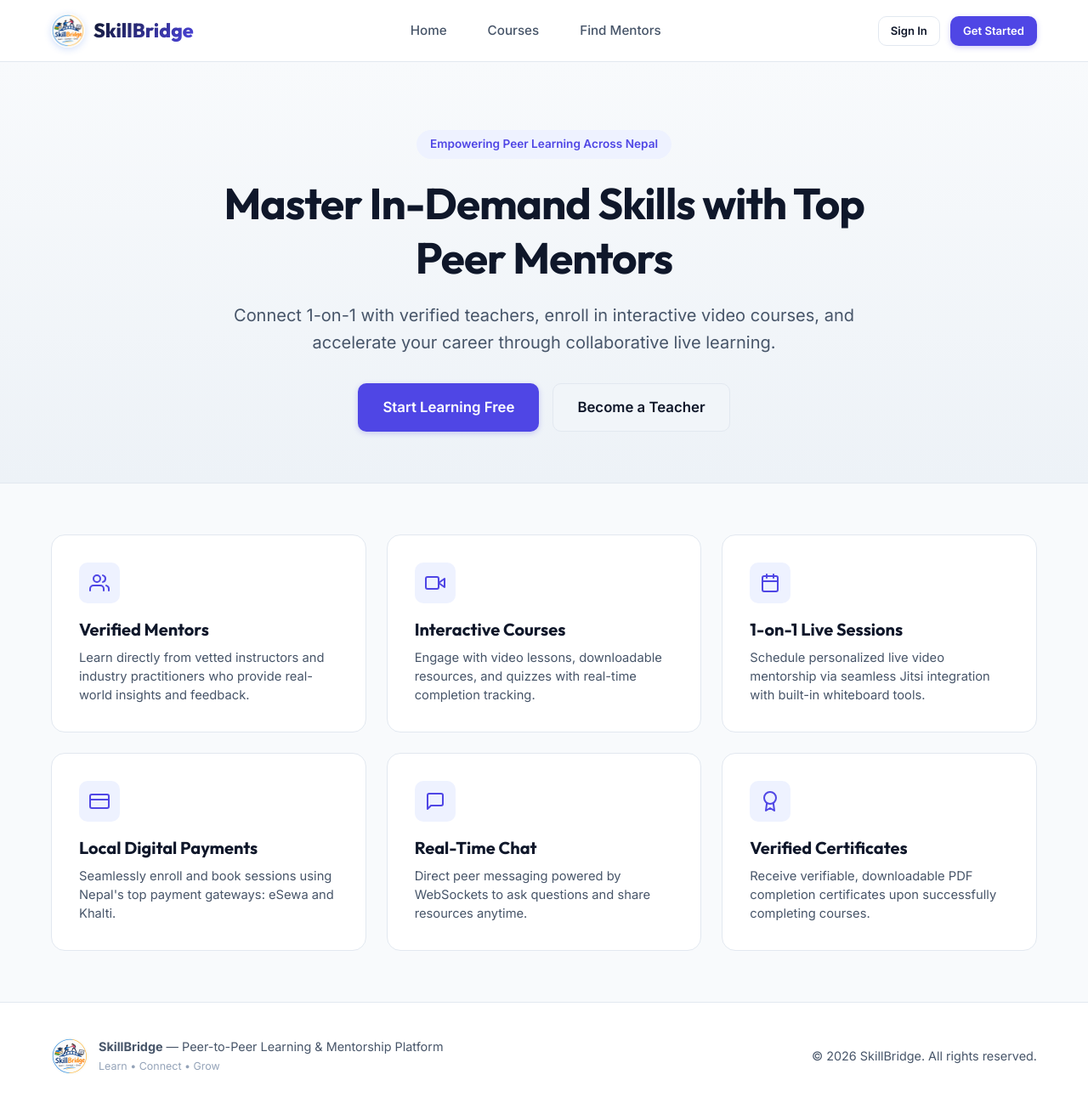
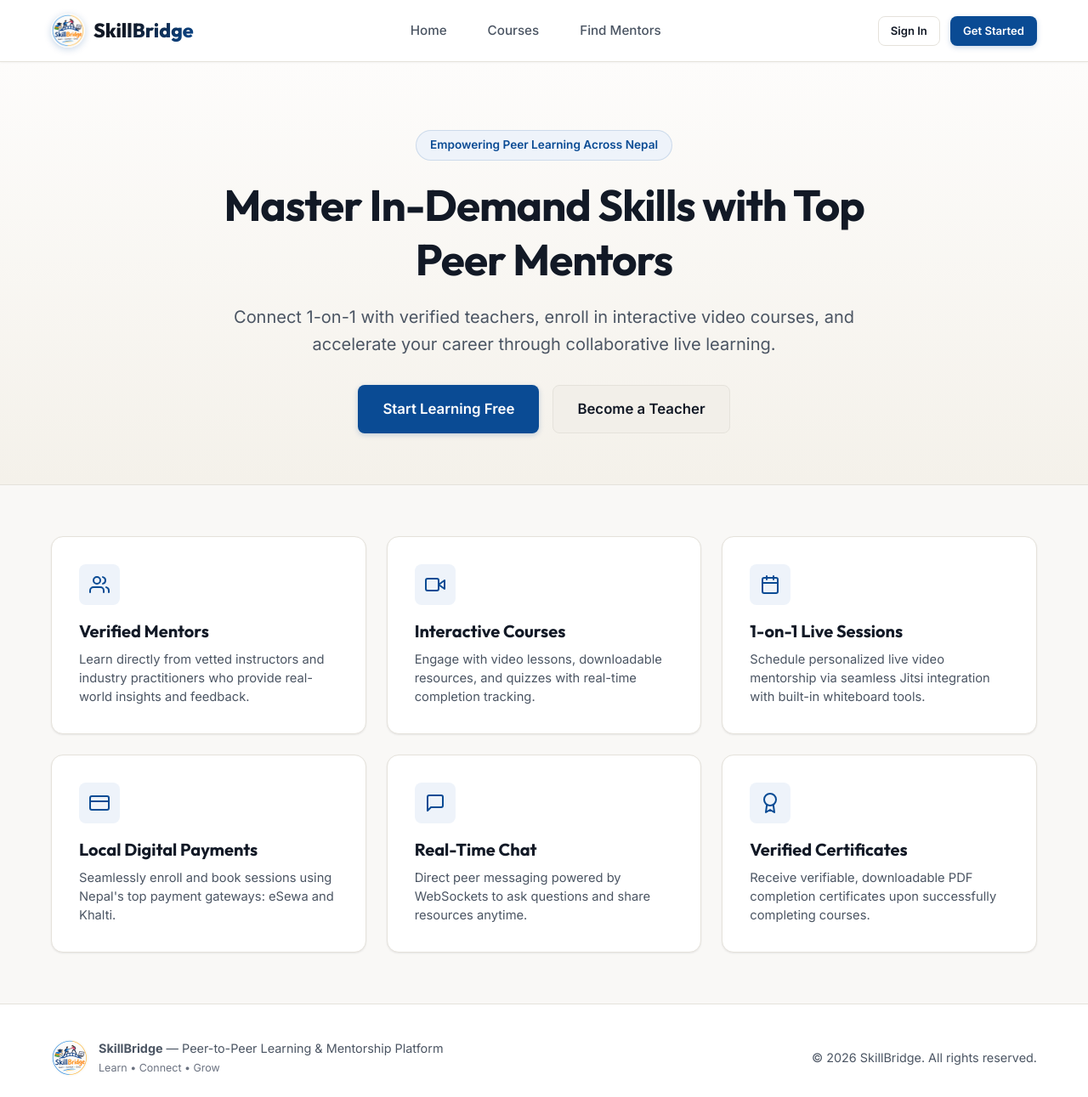
Before and after one commit to nkrishal21-hash/SkillBridge, a Flask app: page / in a window 1280 px wide. Shown: the whole page at 85% size. Before the commit the page ends 1263 px from the top, so only its background shows below. Run offline with Flask 3, Linux system fonts and the light colour scheme.

Commit message:
style: refine color system and visual hierarchy — form backgrounds, restrained accent color, varied elevation

```diff
--- a/app/static/css/style.css
+++ b/app/static/css/style.css
@@ -1,57 +1,109 @@
 /*
-  SkillBridge — Modern Design System & Stylesheet
-  Clean, vibrant aesthetics with smooth micro-interactions.
+  SkillBridge — Brand Identity & Design System Specification
+  =============================================================
+  GROUNDED IN THE SKILLBRIDGE LOGO (app/static/images/logo-source.png)
+
+  1. Palette Origins:
+     - Primary Blue (--primary: #0a4b94):
+       Directly derived from the logo's deep illustration ink (#063979 / rgb 6, 57, 121).
+       Selected #0a4b94 as the interactive primary for higher vibrancy while maintaining
+       commanding trust and financial credibility for NPR course payments and mentorship.
+       Hover state: #07356a. Soft tint wash: #eef3fa (matching logo's light sky fill).
+       WCAG Contrast: 8.56:1 on white, 8.06:1 on warm canvas (exceeds AAA requirement).
+     - Accent Warm Gold (--accent: #fe8d06, --accent-cta: #d97706):
+       Sampled directly from the logo's golden sun/emblem (rgb 254, 141, 6).
+       Restrained usage: used selectively for star ratings, key achievement highlights,
+       pending disbursal indicators, and verification accents. NOT scattered indiscriminately.
+     - Secondary Blue (--secondary: #1b62a5):
+       Harmonious mid-tone ocean blue matching the logo's internal depth.
+
+  2. Warm-Neutral Canvas & Surfaces:
+     - Page Canvas (--bg-main: #f9f8f6):
+       Departing from generic cool slate (#f8fafc) to a warm, organic stone canvas
+       sampled from the warm-white ground of the original logo artwork.
+     - Content Surfaces (--bg-surface: #ffffff):
+       Crisp elevated white cards against the warm-neutral canvas for clear figure-ground separation.
+     - Distinct Input Fields (--bg-input: #fbfaf8, --border-input: #d4d0c7):
+       Solves the flat "invisible white-on-white" issue by providing a subtle warm-tinted
+       recessed background and defined warm-stone border for form controls, switching to
+       pure white (#ffffff) with a brand-blue focus ring on interaction.
+     - Secondary Surfaces (--bg-alt: #f2efe9):
+       Warm stone tint for nested sections, inactive tabs, and table headers.
+
+  3. Typographic Hierarchy & WCAG Accessibility:
+     - Primary Text (--text-primary: #121926): Deep ink charcoal (15.5:1 on white, AAA).
+     - Secondary Text (--text-secondary: #4b5563): Warm slate (7.1:1 on white, AAA).
+     - Muted Text (--text-muted: #6b7280): Mid slate (4.6:1 on white, AA).
+
+  4. Varied Elevation & Spatial Scale:
+     - Small elements (pills, badges, small tags): --radius-sm: 6px.
+     - Interactive controls (buttons, inputs, dropdown items): --radius-md: 8px.
+     - Content cards (teachers, courses, stats, bookings): --radius-lg: 14px, multi-layered warm shadows.
+     - Prominent containers (auth card, checkout card, modals): --radius-xl: 18px, deep elevation shadow.
+     - Warm ambient shadows: tinted with dark ink tone rgba(18, 25, 38, ...) rather than dead grey.
 */
 
 @import url('https://fonts.googleapis.com/css2?family=Inter:wght@300;400;500;600;700&family=Outfit:wght@500;600;700;800&display=swap');
 
 :root {
-  /* Color Palette */
-  --primary: #4f46e5;
-  --primary-hover: #4338ca;
-  --primary-light: #eef2ff;
-  --primary-glow: rgba(79, 70, 229, 0.25);
-
-  --secondary: #0ea5e9;
-  --accent: #8b5cf6;
-
-  --bg-main: #f8fafc;
+  /* Brand Color Palette — Sourced from Logo */
+  --primary: #0a4b94;
+  --primary-hover: #07356a;
+  --primary-light: #eef3fa;
+  --primary-glow: rgba(10, 75, 148, 0.22);
+
+  --secondary: #1b62a5;
+  --accent: #fe8d06;
+  --accent-cta: #d97706;
+  --accent-light: #fef7ec;
+
+  /* Surfaces & Warm-Neutral Backgrounds */
+  --bg-main: #f9f8f6;
   --bg-surface: #ffffff;
   --bg-elevated: #ffffff;
-  --bg-alt: #f1f5f9;
-
-  --text-primary: #0f172a;
-  --text-secondary: #475569;
-  --text-muted: #94a3b8;
-
-  --border-subtle: #e2e8f0;
-  --border-focus: #818cf8;
-
-  --success: #10b981;
+  --bg-alt: #f2efe9;
+  --bg-input: #fbfaf8;
+
+  /* Text & Contrast Hierarchy (WCAG AAA/AA Compliant) */
+  --text-primary: #121926;
+  --text-secondary: #4b5563;
+  --text-muted: #6b7280;
+
+  /* Borders */
+  --border-subtle: #e5e2db;
+  --border-input: #d4d0c7;
+  --border-focus: #0a4b94;
+
+  /* Semantic Status Colors */
+  --success: #059669;
   --success-light: #ecfdf5;
-  --danger: #ef4444;
+  --danger: #dc2626;
   --danger-light: #fef2f2;
-  --warning: #f59e0b;
-  --warning-light: #fffbeb;
-  --info: #3b82f6;
-  --info-light: #eff6ff;
+  --warning: #d97706;
+  --warning-light: #fef3c7;
+  --info: #0284c7;
+  --info-light: #f0f9ff;
 
   /* Typography */
   --font-sans: 'Inter', -apple-system, BlinkMacSystemFont, 'Segoe UI', Roboto, sans-serif;
   --font-heading: 'Outfit', -apple-system, BlinkMacSystemFont, 'Segoe UI', Roboto, sans-serif;
 
-  /* Shadows */
-  --shadow-sm: 0 1px 2px 0 rgb(0 0 0 / 0.05);
-  --shadow-md: 0 4px 6px -1px rgb(0 0 0 / 0.07), 0 2px 4px -2px rgb(0 0 0 / 0.05);
-  --shadow-lg: 0 10px 15px -3px rgb(0 0 0 / 0.08), 0 4px 6px -4px rgb(0 0 0 / 0.04);
-  --shadow-xl: 0 20px 25px -5px rgb(0 0 0 / 0.08), 0 8px 10px -6px rgb(0 0 0 / 0.04);
+  /* Multi-Layered Warm Ambient Shadows */
+  --shadow-sm: 0 1px 2px rgba(18, 25, 38, 0.05), 0 1px 3px rgba(18, 25, 38, 0.03);
+  --shadow-md: 0 4px 8px -2px rgba(18, 25, 38, 0.06), 0 2px 4px -2px rgba(18, 25, 38, 0.04);
+  --shadow-lg: 0 12px 20px -4px rgba(18, 25, 38, 0.08), 0 4px 8px -2px rgba(18, 25, 38, 0.04);
+  --shadow-xl: 0 20px 30px -8px rgba(18, 25, 38, 0.10), 0 8px 14px -4px rgba(18, 25, 38, 0.04);
 
   /* Transitions */
   --transition-fast: 0.15s ease;
   --transition-normal: 0.25s ease;
+
+  /* Varied Spatial Radius Scale */
+  --radius-xs: 4px;
   --radius-sm: 6px;
-  --radius-md: 10px;
-  --radius-lg: 16px;
+  --radius-md: 8px;
+  --radius-lg: 14px;
+  --radius-xl: 18px;
   --radius-full: 9999px;
 }
 
@@ -110,10 +162,11 @@ a:hover {
   position: sticky;
   top: 0;
   z-index: 1000;
-  background: rgba(255, 255, 255, 0.92);
+  background: rgba(255, 255, 255, 0.95);
   backdrop-filter: blur(12px);
   -webkit-backdrop-filter: blur(12px);
   border-bottom: 1px solid var(--border-subtle);
+  box-shadow: 0 1px 3px rgba(18, 25, 38, 0.04);
   transition: all var(--transition-normal);
 }
 
@@ -142,11 +195,11 @@ a:hover {
   object-fit: cover;
   flex-shrink: 0;
   /* subtle ring matching the logo's own circular border */
-  box-shadow: 0 2px 8px rgba(37, 99, 235, 0.2);
+  box-shadow: 0 2px 8px var(--primary-glow);
 }
 
 .brand-name {
-  background: linear-gradient(135deg, var(--text-primary), var(--primary));
+  background: linear-gradient(135deg, var(--text-primary) 35%, var(--primary) 100%);
   -webkit-background-clip: text;
   -webkit-text-fill-color: transparent;
 }
@@ -691,7 +746,7 @@ a:hover {
 /* ── Hero & Dashboard Layouts ────────────────────────────── */
 .hero {
   padding: 80px 0 60px;
-  background: linear-gradient(180deg, #f8fafc 0%, #edf2f7 100%);
+  background: linear-gradient(180deg, #fdfcfb 0%, #f4f1ea 100%);
   border-bottom: 1px solid var(--border-subtle);
 }
 
@@ -708,6 +763,7 @@ a:hover {
   padding: 6px 16px;
   background: var(--primary-light);
   color: var(--primary);
+  border: 1px solid rgba(10, 75, 148, 0.15);
   border-radius: var(--radius-full);
   font-size: 0.85rem;
   font-weight: 600;
@@ -748,13 +804,14 @@ a:hover {
   border: 1px solid var(--border-subtle);
   border-radius: var(--radius-lg);
   padding: 32px;
+  box-shadow: var(--shadow-sm);
   transition: all var(--transition-normal);
 }
 
 .feature-card:hover {
   transform: translateY(-4px);
-  box-shadow: var(--shadow-lg);
-  border-color: var(--border-focus);
+  box-shadow: var(--shadow-md);
+  border-color: rgba(10, 75, 148, 0.25);
 }
 
 .feature-icon {
```
Also changed, not shown: other parts of app/static/css/style.css (+51 -48 lines), PROGRESS.md (+22 -0 lines).
